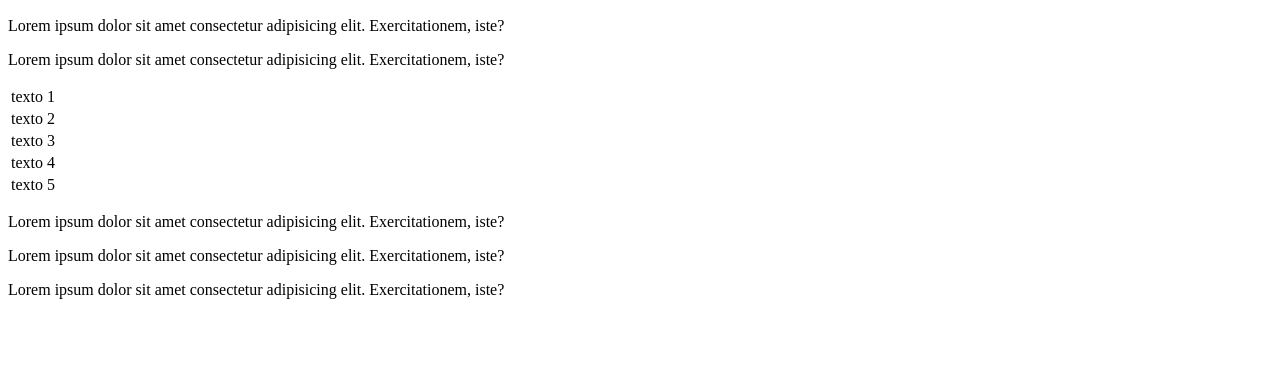
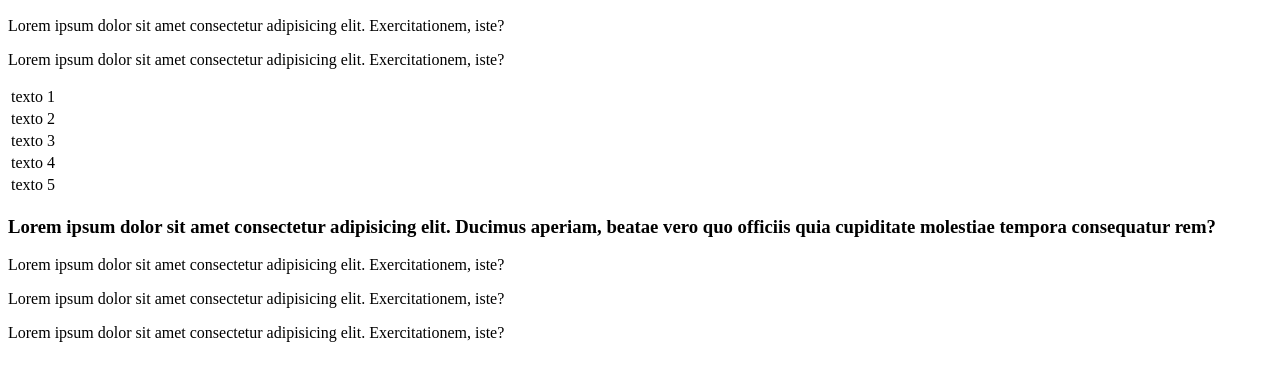
Before and after one commit to agarcia196/prueba, a plain HTML site: page index.html in a window 1280 px wide. Shown: the part 110-490 px from the top of the page. Drawn offline with Linux system fonts and the light colour scheme.

Commit message:
archivo rama

```diff
--- a/index.html
+++ b/index.html
@@ -27,6 +27,7 @@
         <td>texto 5</td>
     </tr>
 </table>
+<h3>Lorem ipsum dolor sit amet consectetur adipisicing elit. Ducimus aperiam, beatae vero quo officiis quia cupiditate molestiae tempora consequatur rem?</h3>
     <p>Lorem ipsum dolor sit amet consectetur adipisicing elit. Exercitationem, iste?</p>
     <p>Lorem ipsum dolor sit amet consectetur adipisicing elit. Exercitationem, iste?</p>
     <p>Lorem ipsum dolor sit amet consectetur adipisicing elit. Exercitationem, iste?</p>
```
